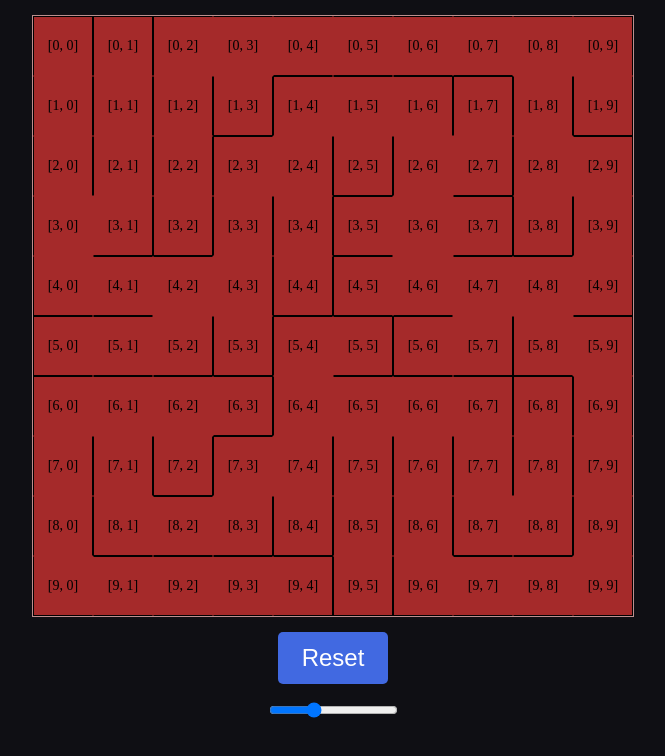
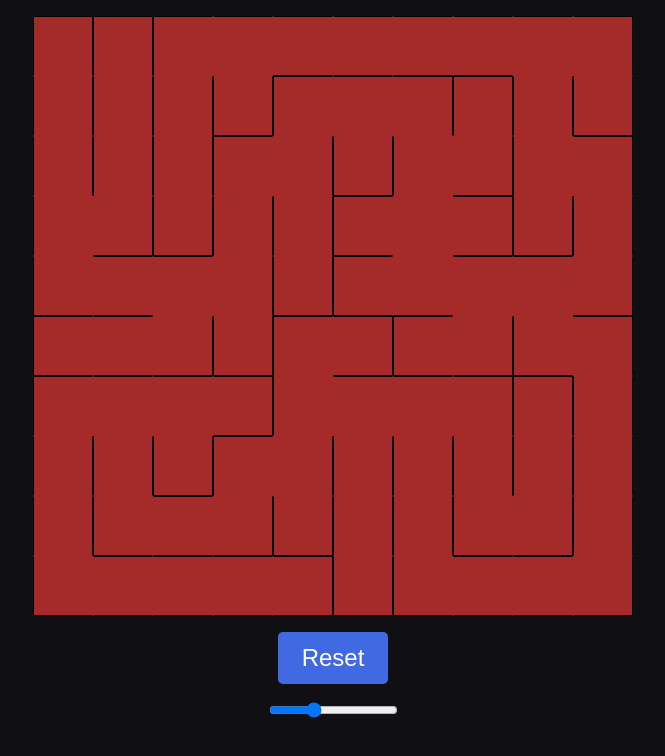
Before and after one commit to johnrdoty92/maze-generator, a React (Vite) app: page / in a window 1280 px wide. Shown: the top 756 px of the page, without its empty margins (307-972 px from the left). Built offline with nearby package versions, Linux system fonts and the light colour scheme.

Commit message:
remove cell text

```diff
--- a/src/App.css
+++ b/src/App.css
@@ -35,7 +35,6 @@
 .grid {
   width: min(75dvh, 75%);
   aspect-ratio: 1 / 1;
-  outline: 1px solid rosybrown;
   display: flex;
   flex-direction: column;
 }
--- a/src/App.tsx
+++ b/src/App.tsx
@@ -38,12 +38,12 @@ function App() {
   const [gridDimensions, setGridDimensions] = useState(10);
   const ROWS = (Array(gridDimensions)
     .fill(0)
-    .map((_, i) => Array(gridDimensions).fill(0).map((_, j) => ([i, j])))
+    .map((_, i) => Array(gridDimensions).fill(0).map<[number, number]>((_, j) => ([i, j])))
   );
   const gridRef = useRef<null | HTMLDivElement>(null)
   const grid = ROWS.map((row, i) => (
     <div key={`r${i}`} className="row">
-      {row.map((cell, j) => <div key={`c${j}`} className="cell">{`[${cell.join(", ")}]`}</div>)}
+      {row.map((cell) => <div key={getCellKey(cell)} className="cell"/>)}
     </div>
     )
   )
```
